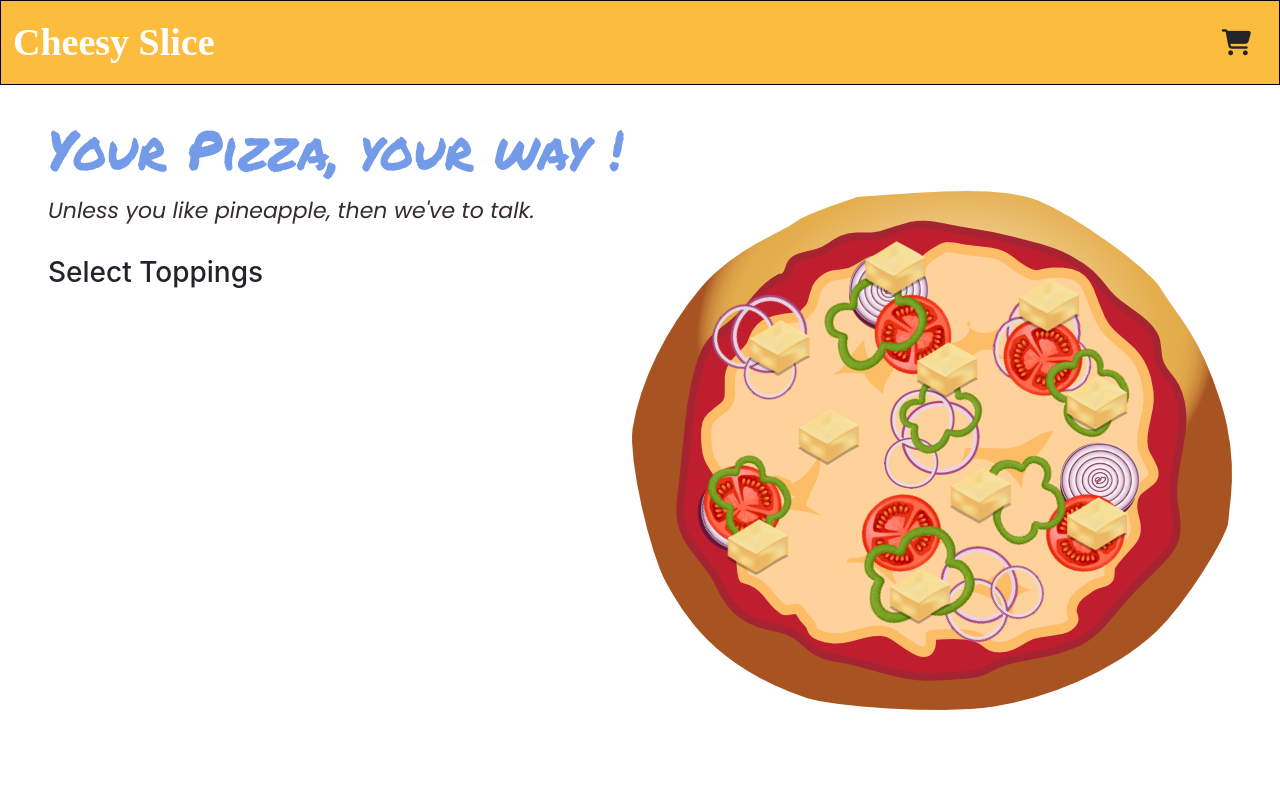
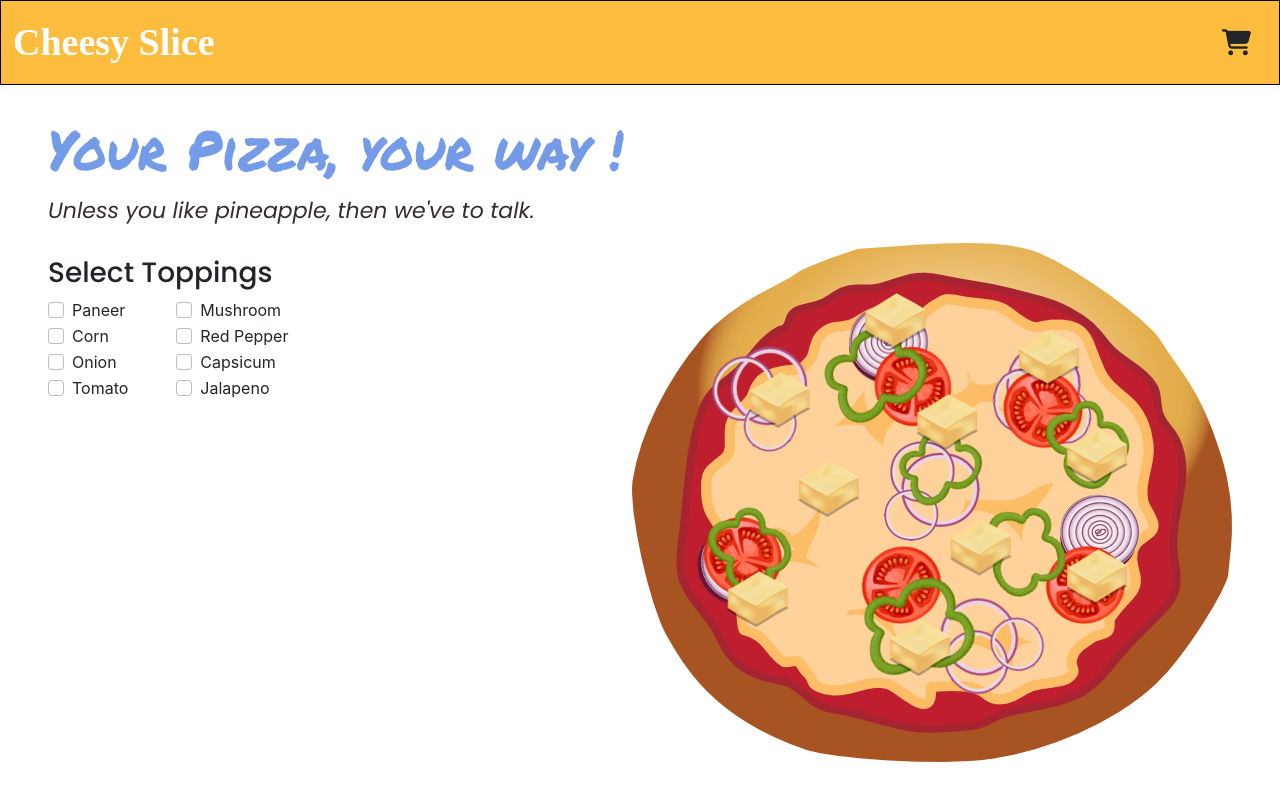
Before and after one commit to eyekavya/BurgerApp-React, a React (Create React App) app: page / in a window 1280 px wide. Built offline with nearby package versions, Linux system fonts and the light colour scheme; a web font is replaced by a local one.

Commit message:
added topping section

```diff
--- a/src/App.css
+++ b/src/App.css
@@ -8,3 +8,7 @@
   justify-content: space-between;
   align-items: center;
 }
+
+.sub-heading {
+  font-family: "Poppins", sans-serif;
+}
--- a/src/components/Topping/StyledTopping.js
+++ b/src/components/Topping/StyledTopping.js
@@ -0,0 +1,10 @@
+import styled from "styled-components";
+
+export const StyledTopping = styled.section`
+  .flex-topping {
+    display: flex;
+    align-items: center;
+    justify-content: left;
+    gap: 3rem;
+  }
+`;
--- a/src/components/Topping/Topping.js
+++ b/src/components/Topping/Topping.js
@@ -1,12 +1,113 @@
 import React from "react";
+import { StyledTopping } from "./StyledTopping";
 
 function Topping() {
   return (
-    <>
+    <StyledTopping>
       <div className="wrapper">
-        <h3>Select Toppings</h3>
+        <h3 className="sub-heading">Select Toppings</h3>
+        <div className="flex-topping">
+          <div>
+            <div className="form-check">
+              <input
+                className="form-check-input"
+                type="checkbox"
+                value="paneer"
+                id="flexCheckDefault"
+              />
+              <label className="form-check-label" for="flexCheckDefault">
+                Paneer
+              </label>
+            </div>
+
+            <div className="form-check">
+              <input
+                className="form-check-input"
+                type="checkbox"
+                value="corn"
+                id="flexCheckDefault"
+              />
+              <label className="form-check-label" for="flexCheckDefault">
+                Corn
+              </label>
+            </div>
+
+            <div className="form-check">
+              <input
+                className="form-check-input"
+                type="checkbox"
+                value="onion"
+                id="flexCheckDefault"
+              />
+              <label className="form-check-label" for="flexCheckDefault">
+                Onion
+              </label>
+            </div>
+
+            <div className="form-check">
+              <input
+                className="form-check-input"
+                type="checkbox"
+                value="tomato"
+                id="flexCheckDefault"
+              />
+              <label className="form-check-label" for="flexCheckDefault">
+                Tomato
+              </label>
+            </div>
+          </div>
+          <div>
+            <div className="form-check">
+              <input
+                className="form-check-input"
+                type="checkbox"
+                value="mushroom"
+                id="flexCheckDefault"
+              />
+              <label className="form-check-label" for="flexCheckDefault">
+                Mushroom
+              </label>
+            </div>
+
+            <div className="form-check">
+              <input
+                className="form-check-input"
+                type="checkbox"
+                value="redpepper"
+                id="flexCheckDefault"
+              />
+              <label className="form-check-label" for="flexCheckDefault">
+                Red Pepper
+              </label>
+            </div>
+
+            <div className="form-check">
+              <input
+                className="form-check-input"
+                type="checkbox"
+                value="capsicum"
+                id="flexCheckDefault"
+              />
+              <label className="form-check-label" for="flexCheckDefault">
+                Capsicum
+              </label>
+            </div>
+
+            <div className="form-check">
+              <input
+                className="form-check-input"
+                type="checkbox"
+                value="jalapeno"
+                id="flexCheckDefault"
+              />
+              <label className="form-check-label" for="flexCheckDefault">
+                Jalapeno
+              </label>
+            </div>
+          </div>
+        </div>
       </div>
-    </>
+    </StyledTopping>
   );
 }
 
```
